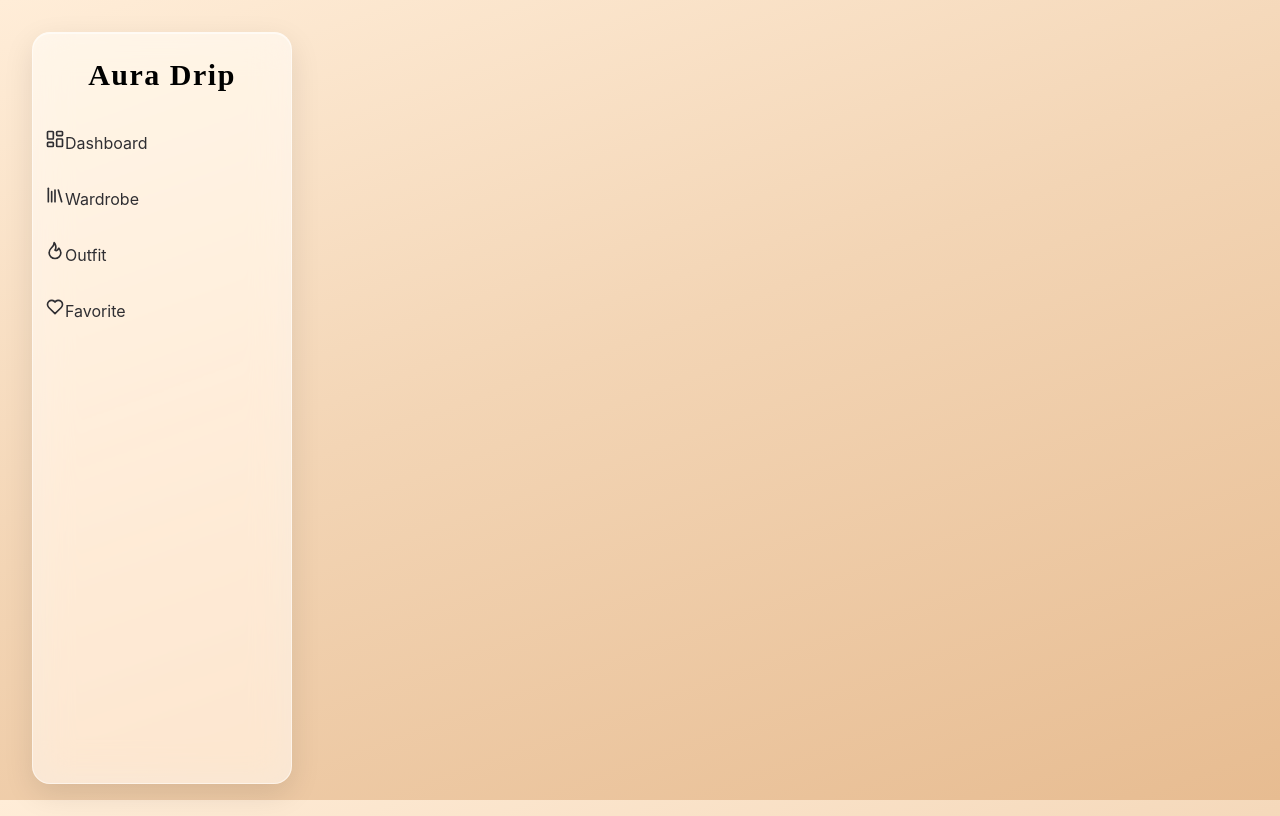
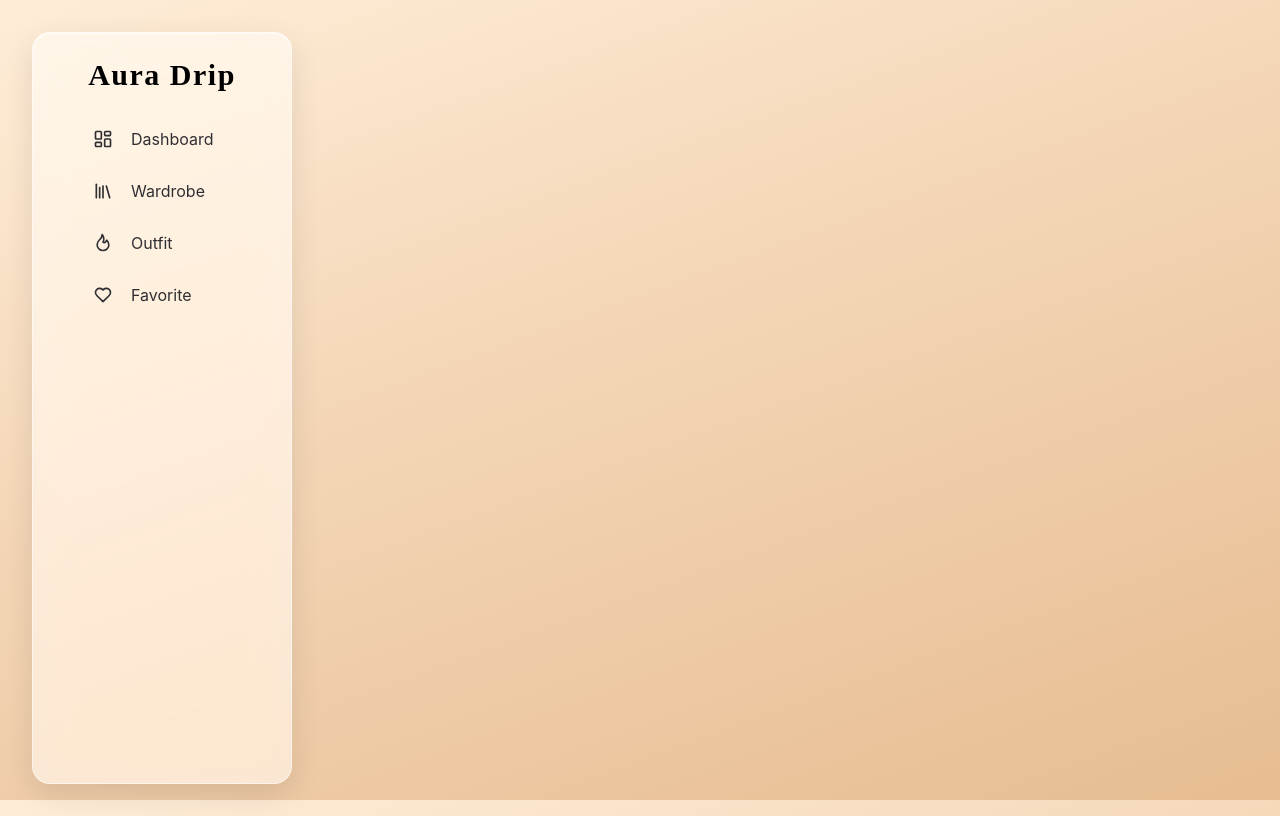
Before and after one commit to RjGutierrezz/Aura-Drip, a React (Vite) app in the folder frontend/: page / in a window 1280 px wide. Built offline with nearby package versions, Linux system fonts and the light colour scheme; a web font is replaced by a local one.

Commit message:
finished setting up the sidebar

```diff
--- a/frontend/src/components/Sidebar.tsx
+++ b/frontend/src/components/Sidebar.tsx
@@ -1,6 +1,10 @@
 import { sidebarLinks } from "../constants";
+import type { AnimatedIconHandle } from "./icons/types"
+import { useRef } from "react"
 
 const Sidebar = () => {
+
+  const iconRefs = useRef<Record<string, AnimatedIconHandle | null>>({})
 	return (
 		<aside className="sidebar">
 			{/* title here */}
@@ -12,8 +16,14 @@ const Sidebar = () => {
 					const Icon = link.icon;
 
 					return (
-						<a key={link.name} href={link.href}>
-							<Icon size={20} />
+						<a
+              key={link.name}
+              href={link.href}
+              onMouseEnter= {() => iconRefs.current[link.name]?.startAnimation()}
+              onMouseLeave={() => iconRefs.current[link.name]?.stopAnimation()}
+            >
+
+							<Icon ref={(el) => {iconRefs.current[link.name] = el}} size={20} />
 							{link.name}
 						</a>
 					);
--- a/frontend/src/index.css
+++ b/frontend/src/index.css
@@ -1,4 +1,4 @@
-/* TODO: Need to add the font style */
+/* TODO: Need to add the font style - DONE*/
 
 
 :root {
@@ -16,6 +16,7 @@ html, body, #root {
   width: 100%;
   height: 100%;
   font-family: -apple-system, BlinkMacSystemFont, "SF Pro Display", "SF Pro Text", "Segoe UI", sans-serif;
+  box-sizing: border-box;
 }
 
 
@@ -64,20 +65,26 @@ body {
 .sidebar-nav {
   display: grid;
   gap: 0.5rem;
+  /* justify-content: center; */
 }
 
 .sidebar-nav a {
+  display: grid;
+  grid-template-columns: 28px 1fr;
+  align-items: center;
+  margin-left: 30px;
+  margin-right: 30px;
   text-decoration: none;
   color: var(--text);
-  padding: 12px;
-  border-radius: 10px;
-
+  border-radius: 14px;
+  padding: 0.75rem 1rem;
+  padding-left: 30px;
+  gap: 10px;
   transition: background 180ms ease, box-shadow 180ms ease, border-color 180ms ease, transform 180ms ease;
 }
 
 .sidebar-nav a:hover {
-  background: rgba(255, 255, 255, 0.45);
-  border: 1px solid rgba(255, 255, 255, 0.55);
+  background: rgba(243, 213, 181, 0.45);
   box-shadow: 0 6px 16px rgba(0, 0, 0, 0.08);
   transform: translateY(-1px);
 }
```
